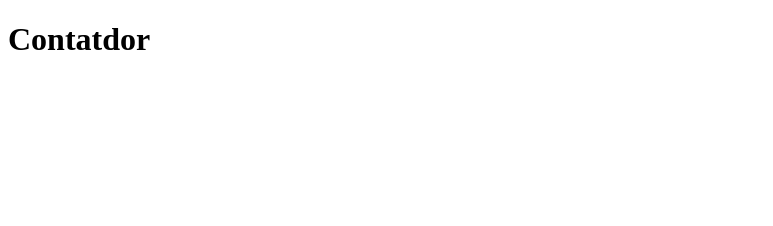
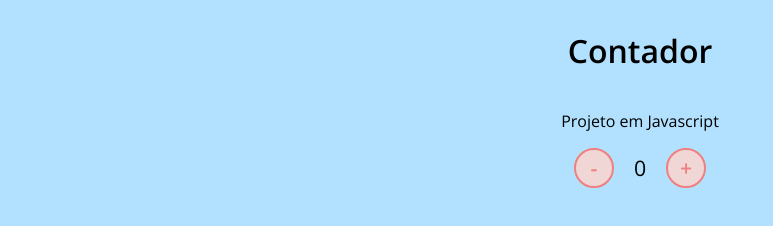
Before and after one commit to viviloren/Contador, a plain HTML site: page index.html in a window 1280 px wide. Shown: the whole page, without its empty margins (0-773 px from the left). Drawn offline with nearby package versions, Linux system fonts and the light colour scheme.

Commit message:
atualização da pagina

```diff
--- a/assets/css/style.css
+++ b/assets/css/style.css
@@ -1,3 +1,36 @@
-body{
-    color: black;
+@import url('https://fonts.googleapis.com/css2?family=Open+Sans:wght@300;600&display=swap');
+
+* {
+    font-family: 'Open Sans', sans-serif;
 }
+
+body {
+    display: flex;
+    align-items: center;
+    justify-content: center;
+    flex-direction: column;
+    background-color: rgb(177, 225, 255);
+}
+
+button {
+    height: 40px;
+    width: 40px;
+    border-radius: 50%;
+    border: 2px solid lightcoral;
+    background-color: rgb(241, 214, 214);
+    color: lightcoral;
+    font-size: 16pt;
+    font-weight: 600;
+    text-align: center;
+}
+
+#counter {
+    display: flex;
+}
+
+#currentNumber {
+    display: flex;
+    align-items: center;
+    margin: 0 20px;
+    font-size: 16pt;
+}
--- a/index.html
+++ b/index.html
@@ -9,6 +9,13 @@
     <title>Contador</title>
 </head>
 <body>
-    <h1>Contatdor</h1>
+    <h1>Contador</h1>
+    <p>Projeto em Javascript</p>
+    <div id="counter">
+        <button name="subtrair" onclick="decrement()">-</button>
+        <span id="currentNumber">0</span>
+        <button name="adicionar" onclick="increment()">+</button>
+    </div>
+    <script src="assets/scripts.js"></script>
 </body>
 </html>
```
